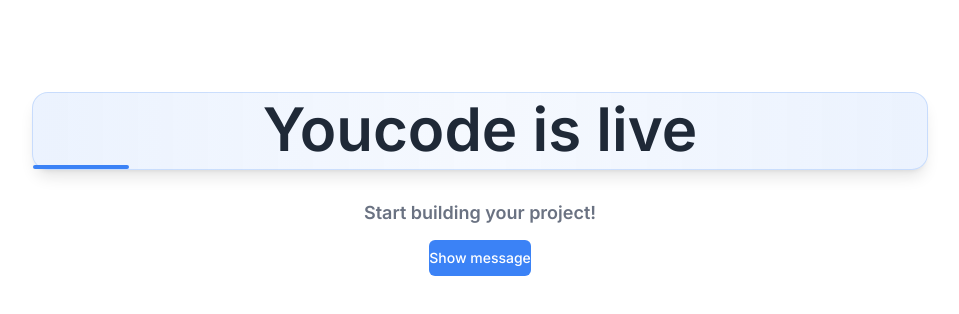
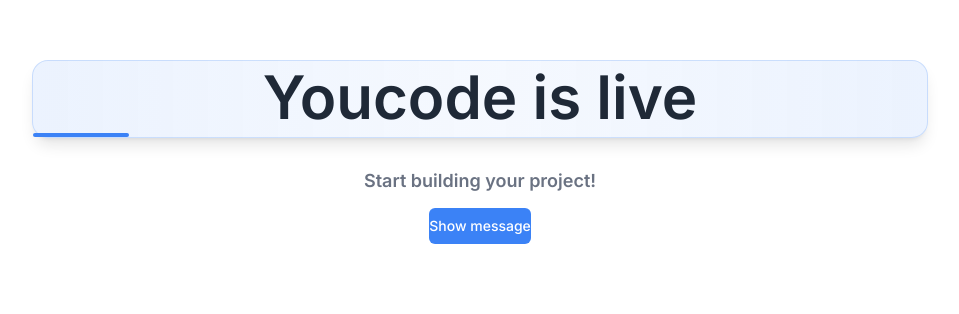
Before and after one commit to od41/create-a-single-page-website-m57628, a React (Vite) app: page / in a window 1280 px wide. Shown: the part 248-562 px from the top of the page, without its empty margins (160-1119 px from the left). Built offline with nearby package versions, Linux system fonts and the light colour scheme.

Commit message:
Task 3: Update the main App component to create a centered layout and integrate the AnnouncementBanner component with the 'Youcode is live' message, making the UI fully functional and visible.

```diff
--- a/src/App.css
+++ b/src/App.css
@@ -1,6 +1 @@
-#root {
-  max-width: 1280px;
-  margin: 0 auto;
-  padding: 2rem;
-  text-align: center;
-}
+/* Minimal App styles - centering is handled by Tailwind classes in App.tsx */
--- a/src/App.tsx
+++ b/src/App.tsx
@@ -7,8 +7,7 @@
   const [message, setMessage] = useState("")
 
   return (
-    <>
-      <div className="flex flex-col items-center justify-center min-h-screen p-4 gap-8">
+    <div className="flex flex-col items-center justify-center min-h-screen p-4 gap-8 bg-white">
       <AnnouncementBanner message="Youcode is live" />
 
       <div className="flex flex-col items-center gap-4">
@@ -19,7 +18,6 @@
         {message && <p className="text-lg text-gray-500">{message}</p>}
       </div>
     </div>
-    </>
   )
 }
 
```
Lines whose indentation alone changed are shown as unchanged.
